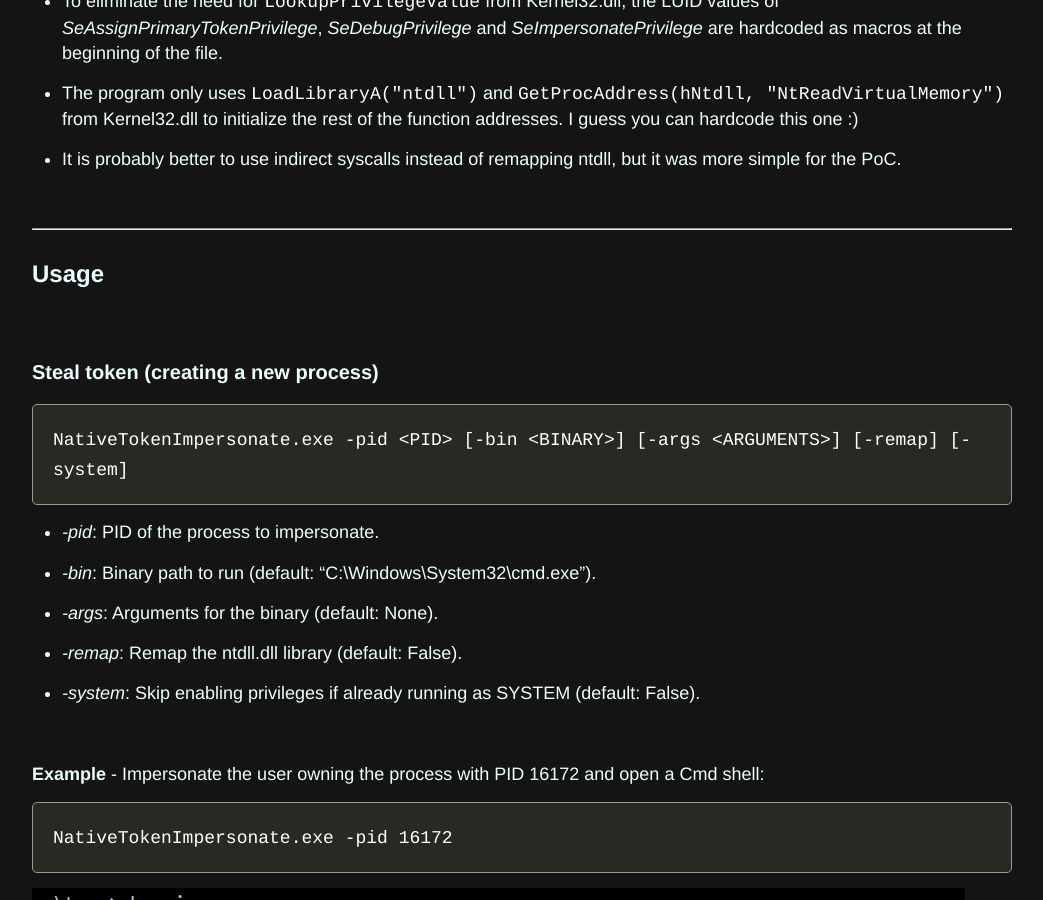
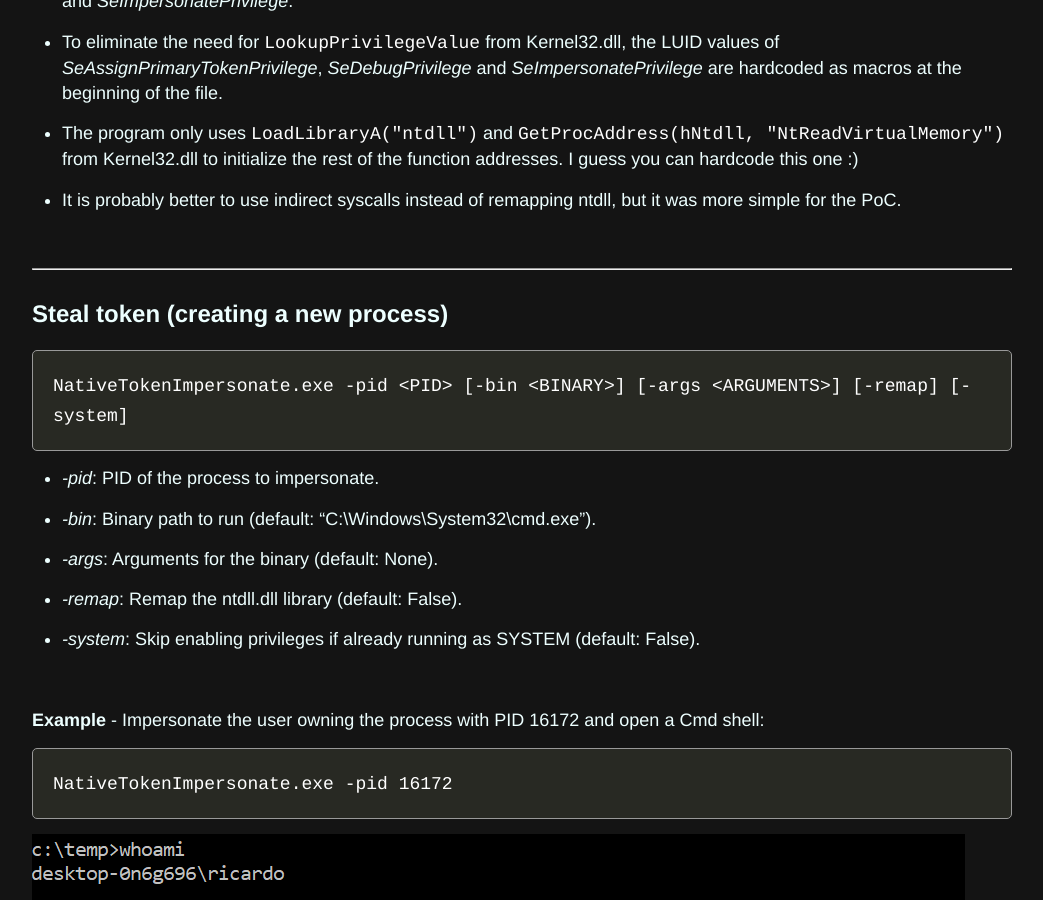
Before and after one commit to ricardojoserf/ricardojoserf.github.io, a Jekyll site: the page built from _posts/2025-3-30-nativetokenimpersonate.md, in a window 1280 px wide and 900 px high, scrolled down 1988 px. Shown: the whole window, without its empty margins (118-1161 px from the left). Built offline with Jekyll 4.4.1, drawn with Linux system fonts in a browser that asks for light colours.

Commit message:
Update 2025-3-30-nativetokenimpersonate.md

````diff
--- a/_posts/2025-3-30-nativetokenimpersonate.md
+++ b/_posts/2025-3-30-nativetokenimpersonate.md
@@ -40,6 +40,7 @@ It uses other NTAPI functions for other tasks:
 
 - **NtClose**: Close object handles.
 
+<br>
 
 Please note that:
 
@@ -57,11 +58,7 @@ Please note that:
 
 --------------------------
 
-## Usage
-
-<br>
-
-### Steal token (creating a new process)
+## Steal token (creating a new process)
 
 ```
 NativeTokenImpersonate.exe -pid <PID> [-bin <BINARY>] [-args <ARGUMENTS>] [-remap] [-system]
@@ -110,9 +107,7 @@ NativeTokenImpersonate.exe -pid 16172 -remap -bin c:\Windows\System32\WindowsPow
 
 ---------------------------
 
-<br>
-
-### Steal token (using the same thread)
+## Steal token (using the same thread)
 
 ```
 NativeTokenImpersonate.exe -thread -pid <PID> [-remap] [-system] [-rev2self]
@@ -148,11 +143,10 @@ NativeTokenImpersonate.exe -rev2self
 
 <br>
 
+
 ---------------------------
 
-<br>
-
-### List processes
+## List processes
 
 ```
 NativeTokenImpersonate.exe -proc [-filter <FILTER>] [-remap]
@@ -182,14 +176,11 @@ NativeTokenImpersonate.exe -proc -filter winlo -remap
 
 ![img6](https://raw.githubusercontent.com/ricardojoserf/ricardojoserf.github.io/refs/heads/master/images/nativetokenstealer/Screenshot_6.png)
 
-
 <br>
 
 ---------------------------
 
-<br>
-
-### List SIDs
+## List SIDs
 
 ```
 NativeTokenImpersonate.exe -sids [-filter <FILTER>] [-remap]
@@ -222,8 +213,6 @@ NativeTokenImpersonate.exe -sids -filter S-1-5-9 -remap
 
 ---------------------------
 
-<br>
-
 ## Common errors
 
 If you are not running as administrator you might find this error:
@@ -240,8 +229,6 @@ As an alternative, you can try the second type of impersonation (using the *-thr
 
 ---------------------------
 
-<br>
-
 ## References
 
 - [NtCreateUserProcess](https://github.com/capt-meelo/NtCreateUserProcess) by [capt-meelo](https://github.com/capt-meelo) - Used as a reference for implementing NtCreateUserProcess and creating the suspended process.
````
